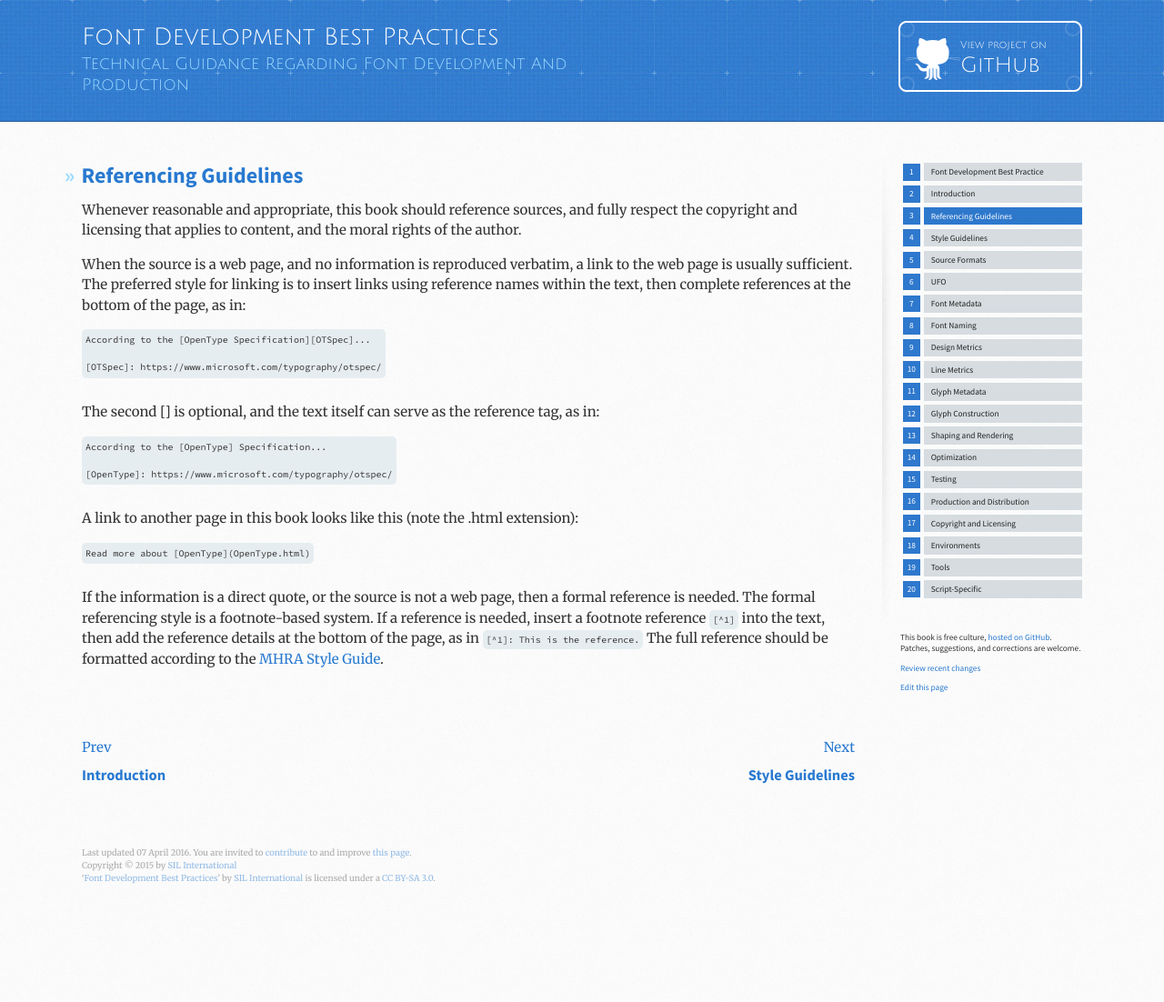
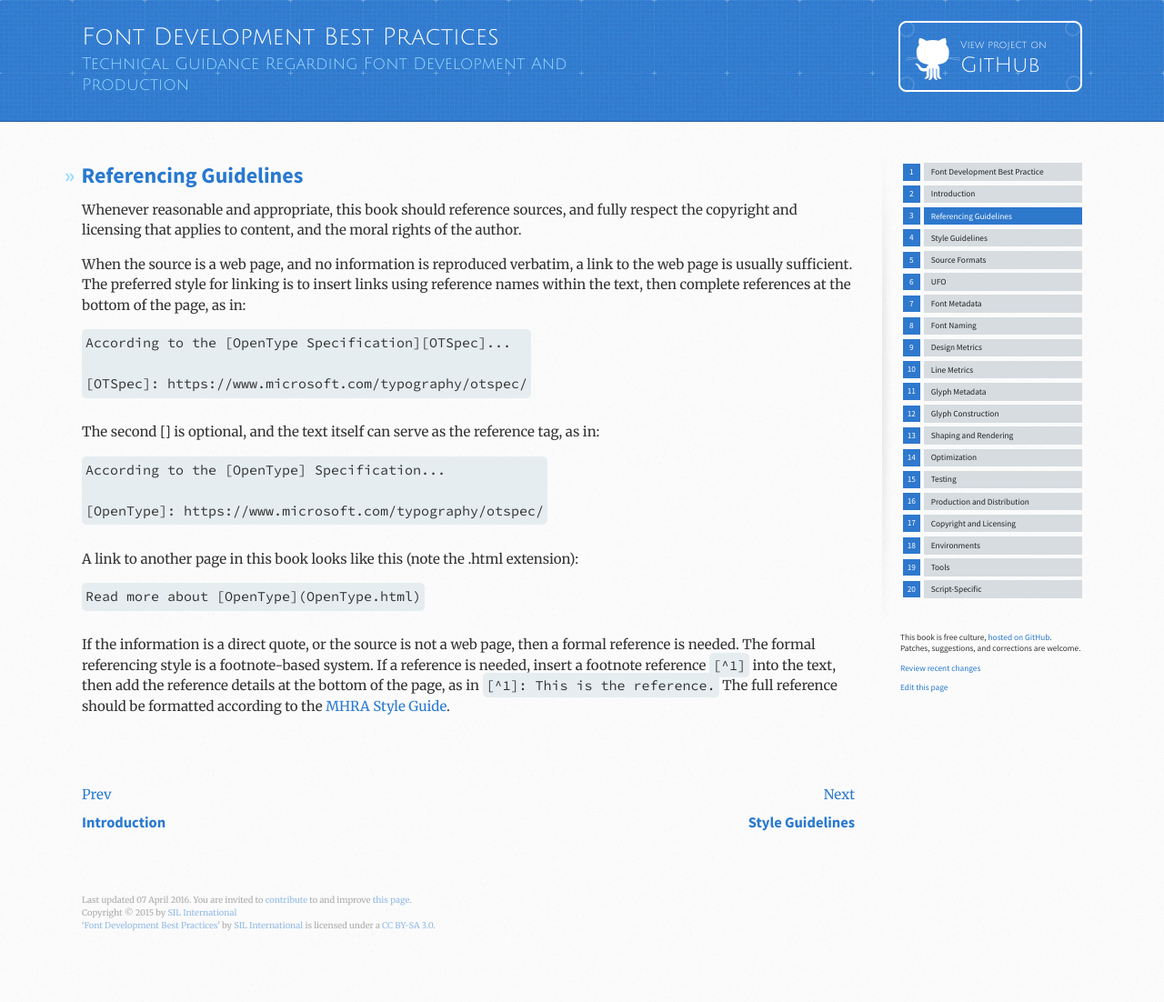
Before and after one commit to silnrsi/FDBP, a Jekyll site: the page built from en-US/Referencing_Guidelines.md, in a window 1280 px wide. Shown: the whole page at 91% size. Built offline with Jekyll 4.4.1, drawn with Linux system fonts in a browser that asks for light colours; before the commit the page ends 1050 px from its top, so only the background shows below that.

Commit message:
Resizing code

```diff
--- a/assets/stylesheets/stylesheet.css
+++ b/assets/stylesheets/stylesheet.css
@@ -284,7 +284,7 @@ code, pre {
   text-shadow: none;
   padding: 4px;
   border-radius: 5px;
-  font-size: .67em;
+  font-size: 1.0em;
   white-space: pre;
   max-width: 100%;
 }
```
